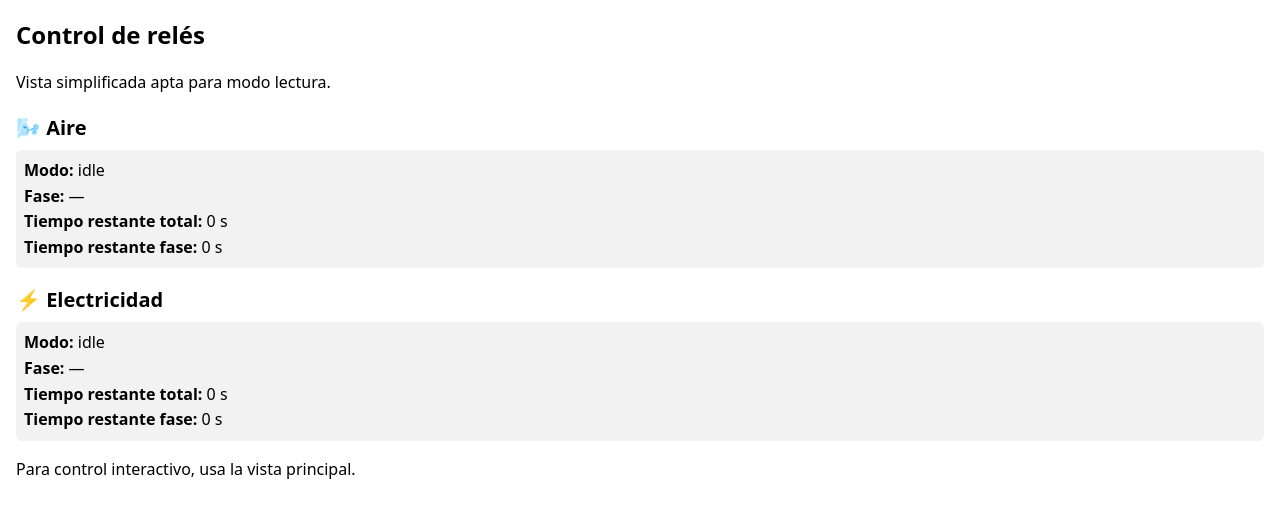
After one commit to ArnauMorato/Kinkmatic, a Flask app: page /reader in a window 1280 px wide. The commit adds this page. Shown: the top 518 px of the page. Run offline with Flask 3, Linux system fonts and the light colour scheme.

Commit message:
feat: vista reader y etiquetas separadas para minutos/segundos

```diff
--- a/app.py
+++ b/app.py
@@ -166,6 +166,12 @@ def home():
     return render_template("index.html", devices=DEVICES)
 
 
+@app.route("/reader")
+def reader():
+    """Vista simplificada para modos de lectura (reader view)."""
+    return render_template("reader.html", devices=DEVICES, state=STATE)
+
+
 @app.route("/api/status")
 def api_status():
     payload = {}
--- a/static/style.css
+++ b/static/style.css
@@ -135,6 +135,7 @@ main {
   color: var(--muted);
   margin-bottom: 6px;
 }
+.ctrl-label.sub { margin-top: 6px; }
 .ctrl-buttons {
   display: flex;
   align-items: center;
--- /dev/null
+++ b/templates/reader.html
@@ -0,0 +1,32 @@
+<!doctype html>
+<html lang="es">
+<head>
+  <meta charset="utf-8">
+  <meta name="viewport" content="width=device-width, initial-scale=1.0">
+  <title>Control de relés (lectura)</title>
+  <style>
+    body { font-family: system-ui, -apple-system, sans-serif; margin: 16px; line-height: 1.6; }
+    h1 { font-size: 24px; margin-bottom: 8px; }
+    h2 { font-size: 20px; margin: 12px 0 6px; }
+    .device { margin-bottom: 16px; }
+    .status { padding: 8px; background: #f2f2f2; border-radius: 6px; }
+  </style>
+</head>
+<body>
+  <h1>Control de relés</h1>
+  <p>Vista simplificada apta para modo lectura.</p>
+  {% for name, dev in devices.items() %}
+    <section class="device" aria-label="{{ dev.label }}">
+      <h2>{{ dev.icon }} {{ dev.label }}</h2>
+      {% set st = state[name] %}
+      <div class="status">
+        <div><strong>Modo:</strong> {{ st.mode }}</div>
+        <div><strong>Fase:</strong> {{ st.phase if st.phase else "—" }}</div>
+        <div><strong>Tiempo restante total:</strong> {{ st.seconds_left }} s</div>
+        <div><strong>Tiempo restante fase:</strong> {{ st.phase_left }} s</div>
+      </div>
+    </section>
+  {% endfor %}
+  <p>Para control interactivo, usa la vista principal.</p>
+</body>
+</html>
```
Also changed, not shown: templates/index.html (+8 -5 lines).
